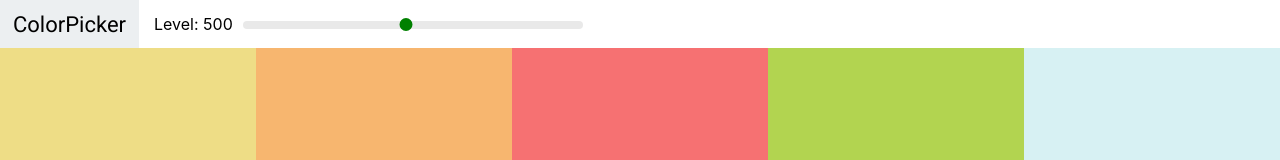
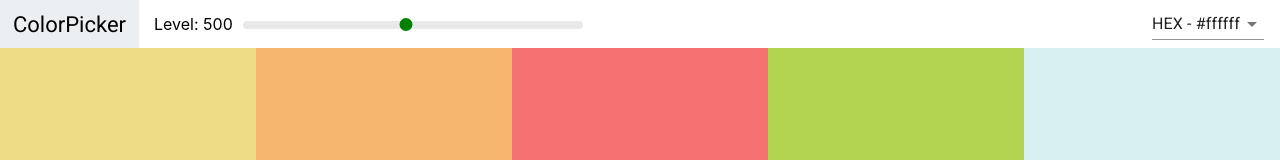
Before and after one commit to Shankhadeep1234/ColorPicker, a React (Create React App) app: page / in a window 1280 px wide. Shown: the top 160 px of the page. Built offline with nearby package versions, Linux system fonts and the light colour scheme.

Commit message:
add snackbar and style select

```diff
--- a/package.json
+++ b/package.json
@@ -3,6 +3,8 @@
   "version": "0.1.0",
   "private": true,
   "dependencies": {
+    "@material-ui/core": "^4.6.1",
+    "@material-ui/icons": "^4.5.1",
     "chroma-js": "^2.1.0",
     "rc-slider": "^8.7.1",
     "react": "^16.12.0",
--- a/src/Navbar.css
+++ b/src/Navbar.css
@@ -48,3 +48,8 @@
   margin-left: -7px;
   margin-top: -3px;
 }
+
+.select-container {
+  margin-left: auto;
+  margin-right: 1rem;
+}
--- a/src/Navbar.js
+++ b/src/Navbar.js
@@ -1,11 +1,28 @@
 import React, { Component } from "react";
 import Slider from "rc-slider";
+import { Select, IconButton } from "@material-ui/core";
+import { MenuItem } from "@material-ui/core";
+import Snackbar from "@material-ui/core/Snackbar";
+import CloseIcon from "@material-ui/icons/Close";
+
 import "rc-slider/assets/index.css";
 import "./Navbar.css";
 
 class Navbar extends Component {
+  state = { format: "hex", open: false };
+
+  handleFormatChange = e => {
+    this.setState({ format: e.target.value, open: true });
+    this.props.handleChange(e.target.value);
+  };
+
+  closeSnackbar = () => {
+    this.setState({ open: false });
+  };
+
   render() {
     const { level, changeLevel } = this.props;
+    const { format } = this.state;
     return (
       <header className="Navbar">
         <div className="logo">
@@ -23,6 +40,37 @@
             />
           </div>
         </div>
+        <div className="select-container">
+          <Select value={format} onChange={this.handleFormatChange}>
+            <MenuItem value="hex">HEX - #ffffff</MenuItem>
+            <MenuItem value="rgb">RGB - rgb(255,255,255)</MenuItem>
+            <MenuItem value="rgba">RGBA - rgb(255,255,255,1.0)</MenuItem>
+          </Select>
+        </div>
+        <Snackbar
+          anchorOrigin={{ vertical: "bottom", horizontal: "left" }}
+          open={this.state.open}
+          autoHideDuration={3000}
+          message={
+            <span id="message-id">
+              Format Changed To {format.toUpperCase()}
+            </span>
+          }
+          ContentProps={{
+            "aria-describedby": "message-id"
+          }}
+          onClose={this.closeSnackbar}
+          action={[
+            <IconButton
+              onClick={this.closeSnackbar}
+              color="inherit"
+              key="close"
+              aria-label="close"
+            >
+              <CloseIcon />
+            </IconButton>
+          ]}
+        />
       </header>
     );
   }
--- a/src/Palette.js
+++ b/src/Palette.js
@@ -5,22 +5,30 @@
 import "./Palette.css";
 
 class Palette extends Component {
-  state = { level: 500 };
+  state = { level: 500, format: "hex" };
 
   changeLevel = level => {
     this.setState({ level });
   };
 
+  changeFormat = val => {
+    this.setState({ format: val });
+  };
+
   render() {
     const { colors } = this.props.palette;
-    const { level } = this.state;
+    const { level, format } = this.state;
 
     const ColorBoxes = colors[level].map(color => (
-      <ColorBox background={color.hex} name={color.name} />
+      <ColorBox background={color[format]} name={color.name} />
     ));
     return (
       <div className="Palette">
-        <Navbar level={level} changeLevel={this.changeLevel} />
+        <Navbar
+          level={level}
+          changeLevel={this.changeLevel}
+          handleChange={this.changeFormat}
+        />
         {/* navbar will go here */}
         <div className="Palette-colors">{ColorBoxes}</div>
         {/* footer will go here */}
```
Also changed, not shown: 1 other file (tests, documents, lock files or other folders).
